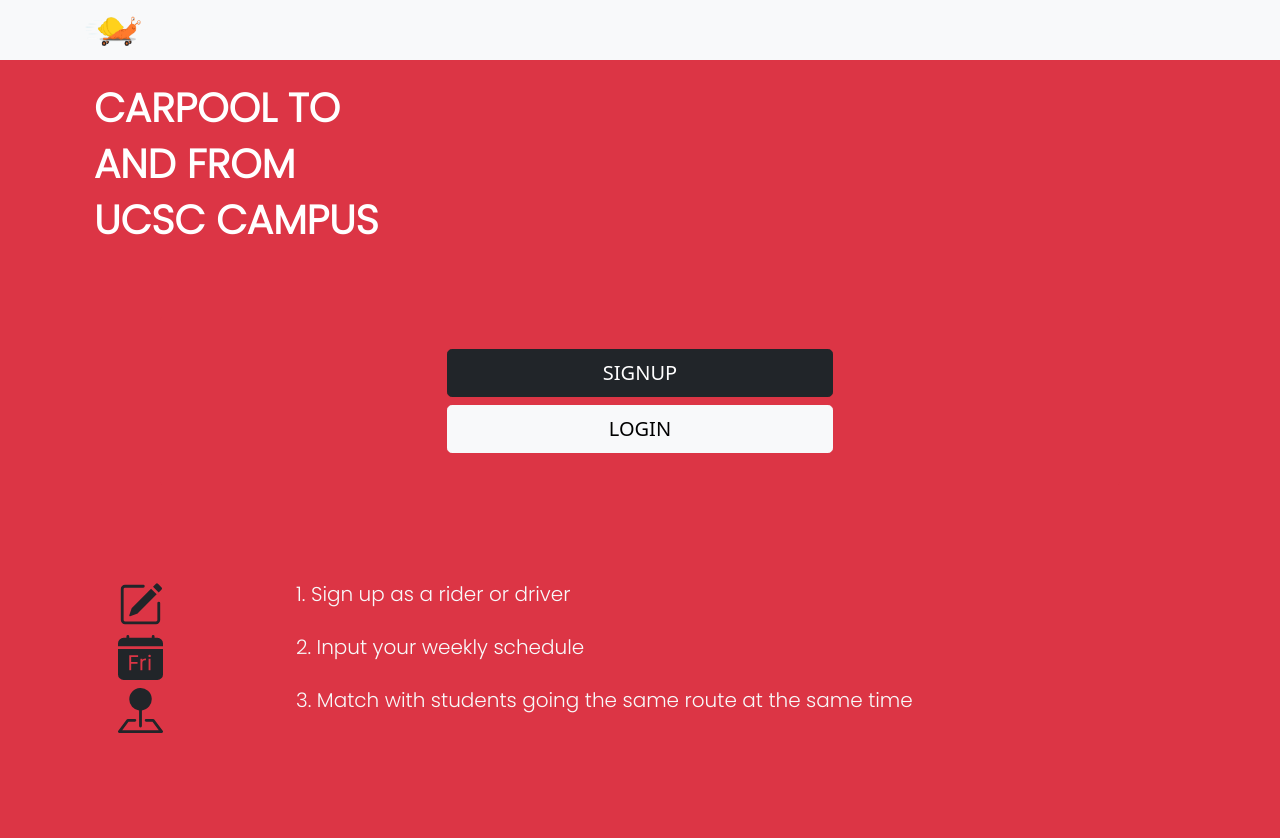
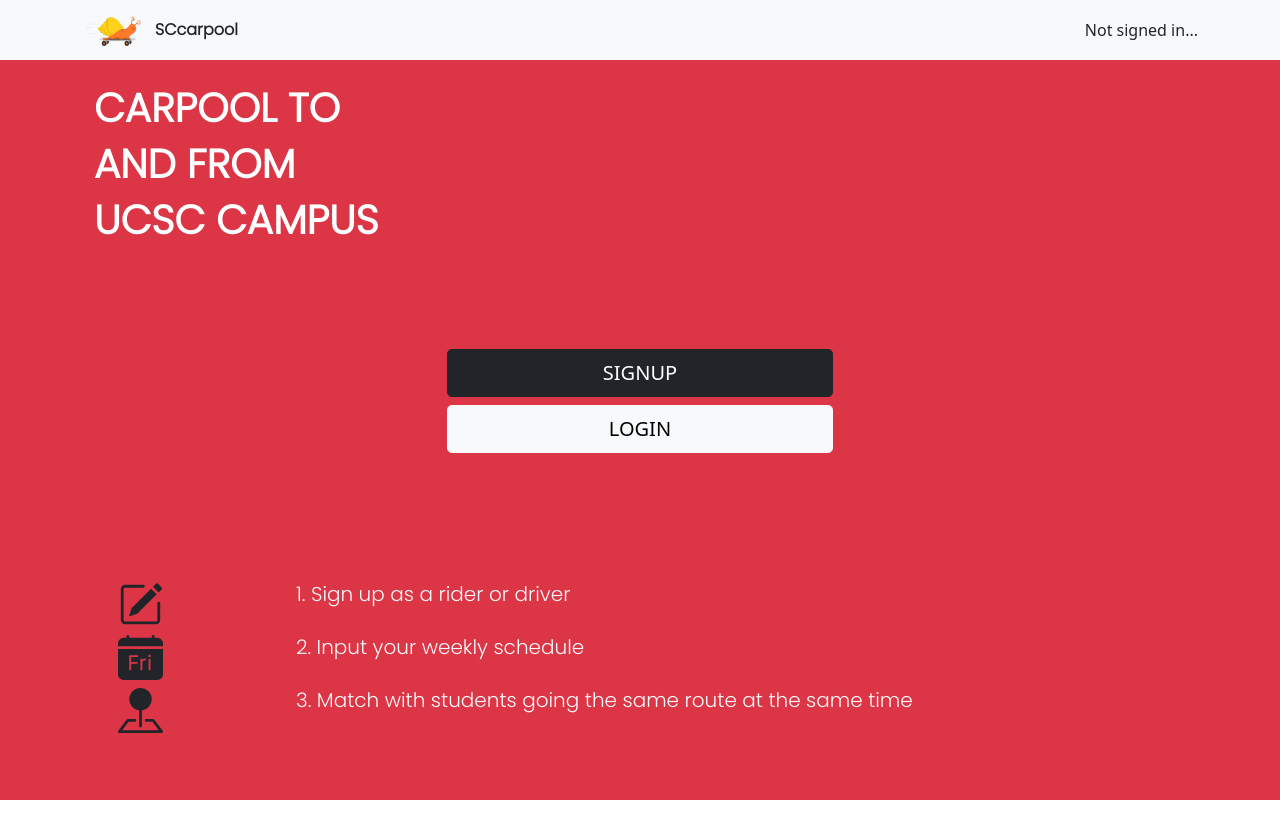
Before and after one commit to assadiandre/SantaCruzRideApp, a React (Create React App) app in the folder Client/: page / in a window 1280 px wide. Shown: the top 838 px of the page. Built offline with nearby package versions, Linux system fonts and the light colour scheme; no server answers.

Commit message:
CSS stuff + minor loading fix for schedule page

```diff
--- a/Client/src/Components/AccountSetup/AccountSetup.js
+++ b/Client/src/Components/AccountSetup/AccountSetup.js
@@ -79,7 +79,7 @@
   };
   return (
     // #DC3545 is the hex code for bootstrap danger
-    <div className={styles.loginPage} style={{ background: '#DC3545' }}>
+    <div className={`${styles.loginPage} ${styles.background_height}`}>
       <h1>ACCOUNT INFO</h1>
       <div>
         <form onSubmit={accountSetup}>
--- a/Client/src/Components/AccountSetup/AccountSetup.module.css
+++ b/Client/src/Components/AccountSetup/AccountSetup.module.css
@@ -8,7 +8,7 @@
   background: #4385f4;
   position: relative;
   color: white;
-    font-family: "Poppins", sans-serif;
+  font-family: 'Poppins', sans-serif;
   font-size: 13px;
   cursor: pointer;
   margin: 10px;
@@ -22,6 +22,12 @@
   border-radius: 3px;
   position: absolute;
 }
+
+.background_height {
+  height: calc(100% - 60px);
+  background: #dc3545;
+}
+
 .errorList {
   color: rgb(12, 11, 11);
   background: rgb(255, 255, 255);
@@ -50,7 +56,6 @@
   display: flex;
   align-items: center;
   flex-direction: column;
-    justify-content: center;
 }
 
 .loginForm {
@@ -67,5 +72,5 @@
 }
 .buttons {
   box-shadow: 0 4px 8px 0 rgba(0, 0, 0, 0.2), 0 6px 20px 0 rgba(0, 0, 0, 0.19);
-    background-color: #ffffff
+  background-color: #ffffff;
 }
--- a/Client/src/Components/Homepage/Homepage.js
+++ b/Client/src/Components/Homepage/Homepage.js
@@ -4,6 +4,7 @@
 //import { Link } from 'react-router-dom';
 import { useNavigate } from 'react-router-dom';
 import { useEffect } from 'react';
+import styles from './Homepage.module.css';
 
 import {
   BsPencilSquare,
@@ -45,7 +46,7 @@
   };
 
   return (
-    <div className="bg-danger pb-5">
+    <div className={`bg-danger pb-5 ${styles.homepage_height}`}>
       <Container className="pt-4 px-4 pb-3 text-light">
         <Row>
           <h1>
--- /dev/null
+++ b/Client/src/Components/Homepage/Homepage.module.css
@@ -0,0 +1,3 @@
+.homepage_height {
+  height: calc(100% - 60px);
+}
--- a/Client/src/Components/NavBar/NavBar.js
+++ b/Client/src/Components/NavBar/NavBar.js
@@ -11,6 +11,8 @@
 export default function NavBar() {
   const [userObject, setUserObject] = useContext(myContext);
   const navigate = useNavigate();
+  const navbarColor = userObject ? 'danger' : 'light';
+  const textColor = userObject ? 'text-light' : 'text-dark';
 
   const logout = () => {
     axios
@@ -35,18 +37,14 @@
 
   return (
     <div>
-      <Navbar
-        className={styles.navbarHeight}
-        bg={userObject ? 'danger' : 'light'}
-        variant="dark"
-      >
+      <Navbar className={styles.navbarHeight} bg={navbarColor} variant="dark">
         <Container>
           <Link to={'/'}>
             <img src={logo} width="65" height="45" alt="" />
           </Link>
           <Navbar.Toggle />
           <Nav className="me-auto">
-            <Nav.Link className={'text-light'} as={Link} to="/">
+            <Nav.Link className={textColor} as={Link} to="/">
               <b>SCcarpool</b>
             </Nav.Link>
           </Nav>
@@ -55,9 +53,7 @@
               <Nav>
                 <NavDropdown
                   title={
-                    <b
-                      className={'text-light'}
-                    >{`Hi, ${userObject.username}`}</b>
+                    <b className={textColor}>{`Hi, ${userObject.username}`}</b>
                   }
                   id="navbarScrollingDropdown"
                 >
@@ -72,7 +68,7 @@
               </Nav>
             ) : (
               <Nav>
-                <Navbar.Text className={'text-light'}>
+                <Navbar.Text className={textColor}>
                   Not signed in...
                 </Navbar.Text>
               </Nav>
--- a/Client/src/Components/Schedule/Schedule.js
+++ b/Client/src/Components/Schedule/Schedule.js
@@ -91,7 +91,7 @@
         )
         .then((res) => {
           if (res.data) {
-            console.log(routes);
+            setUserObject(res.data);
             navigate('/feed');
           }
         });
```
Lines whose indentation alone changed are shown as unchanged.
